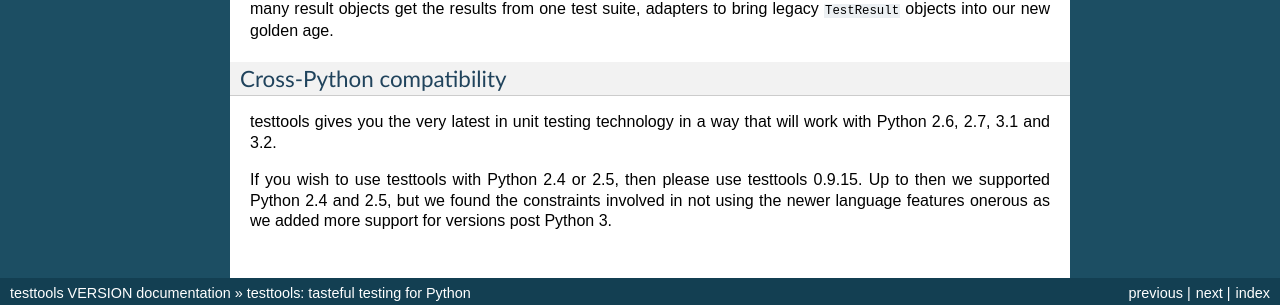
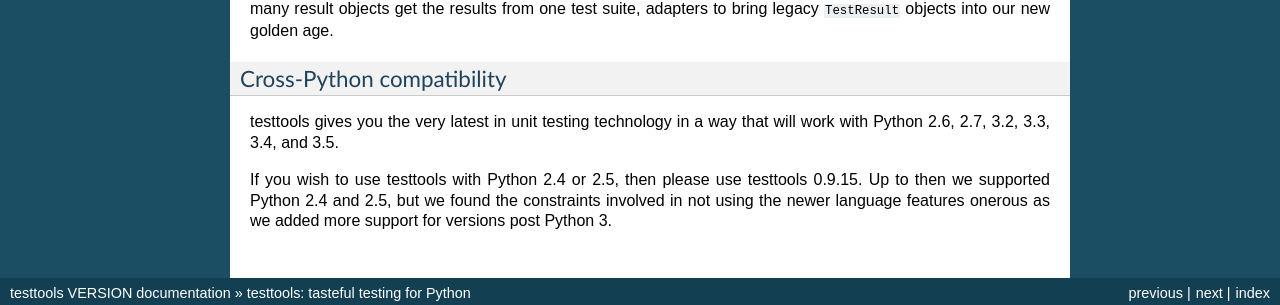
Before and after one commit to testing-cabal/testtools, a Sphinx documentation site: the page built from doc/overview.rst, in a window 1280 px wide. Shown: the part 1373-1678 px from the top of the page. Built offline with Sphinx 7.4.7, drawn with Linux system fonts in a browser that asks for light colours; pages that are not in the unit, such as notebooks, are missing from menus.

Commit message:
Support Python 3.5, announce deprecation 3.2.

```diff
--- a/README.rst
+++ b/README.rst
@@ -31,7 +31,7 @@
 Required Dependencies
 ---------------------
 
- * Python 2.6+ or 3.0+ / pypy (2.x+)
+ * Python 2.6+ or 3.2+ / pypy (2.x+)
 
 If you would like to use testtools for earlier Python's, please use testtools
 0.9.15.
--- a/doc/overview.rst
+++ b/doc/overview.rst
@@ -93,7 +93,7 @@
 --------------------------
 
 testtools gives you the very latest in unit testing technology in a way that
-will work with Python 2.6, 2.7, 3.1 and 3.2.
+will work with Python 2.6, 2.7, 3.2, 3.3, 3.4, and 3.5.
 
 If you wish to use testtools with Python 2.4 or 2.5, then please use testtools
 0.9.15. Up to then we supported Python 2.4 and 2.5, but we found the
```
Also changed, not shown: .travis.yml, 1 other file.
